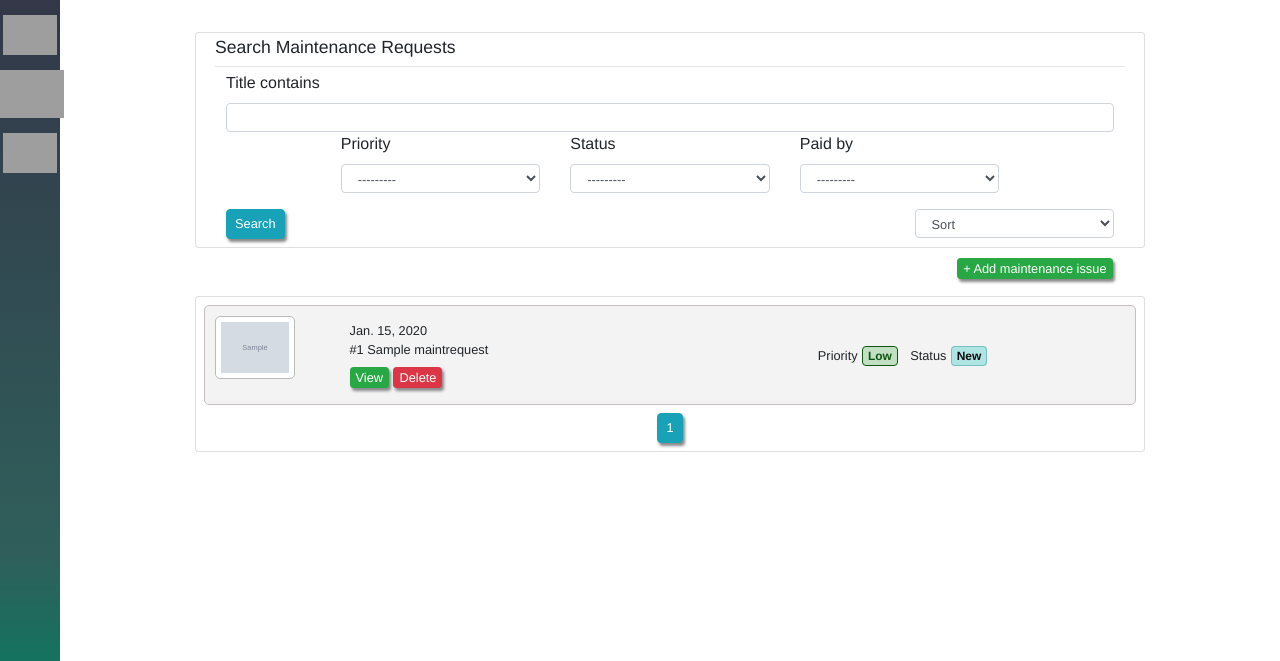
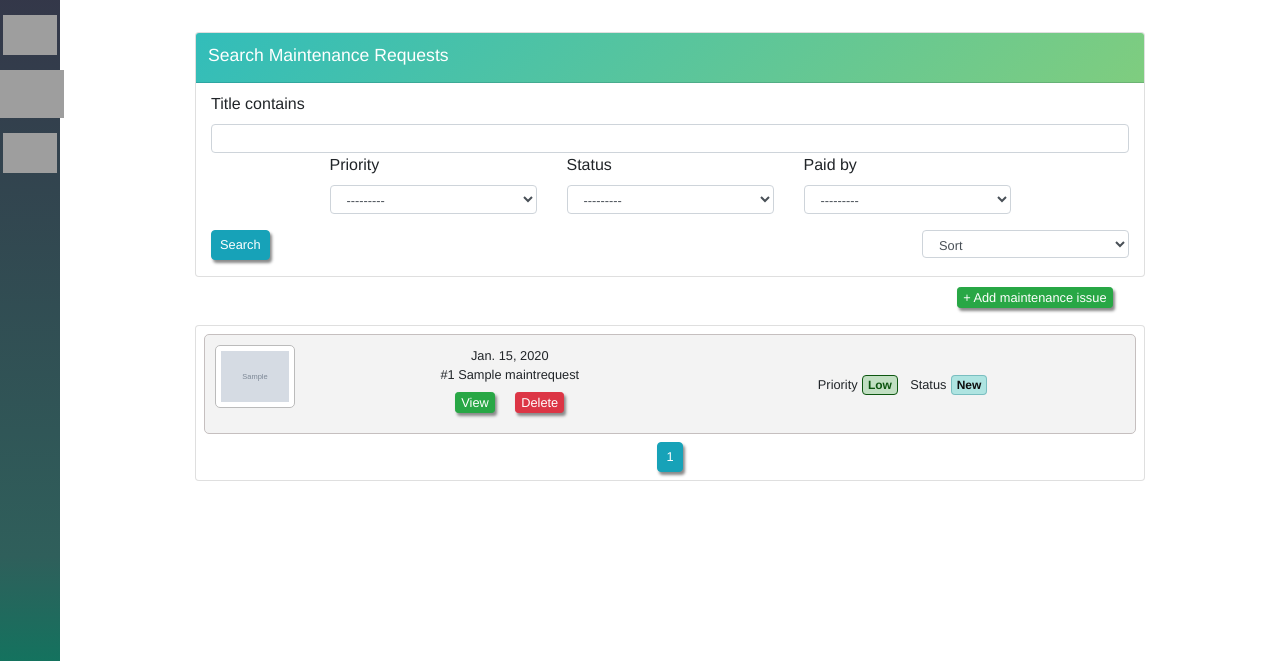
Before and after one commit to gitbush/tenant_share, a Django app: page /maintenance in a window 1280 px wide. Shown: the part 60-721 px from the top of the page. Run offline with Django 3.2, Linux system fonts and the light colour scheme; a user stored in the database is signed in; tables that the repository leaves empty hold one stand-in row (values such as "Sample post"); grey boxes marked "Sample" are stand-in pictures; some libraries are stand-ins or nearby versions; grey boxes are pictures that could not be loaded.

Commit message:
Fix paddings on maint_list items
UX/UI

```diff
--- a/maintenance/filters.py
+++ b/maintenance/filters.py
@@ -20,5 +20,5 @@ class MaintListFilter(django_filters.FilterSet):
         }
 
     def order_by(self, queryset, name, value):
-        expression = 'date_raised' if value == 'newest' else '-date_raised'
+        expression = '-date_raised' if value == 'newest' else 'date_raised'
         return queryset.order_by(expression)
--- a/maintenance/templates/maintenance/maint_list_item.html
+++ b/maintenance/templates/maintenance/maint_list_item.html
@@ -8,14 +8,16 @@
         <div id="home-maint-info">
             <p class="md-text m-0"><b>{{ request.date_raised.date }}</b></p>
             <p class="md-text m-0">#{{ request.id }}&nbsp;{{ request.title }}</p>
-            <a class="btn btn-sm btn-success mt-2" href="{% url 'maint-detail' id=request.id %}">View</a>
-            {% if request.user == userLandlord %}
-            <button id="delete-request-btn" class="btn btn-sm btn-danger mt-2 modal-open" data-maint-id="{{ request.id }}">Delete</button>
-            {% endif %}
+            <div>
+                <a class="btn btn-sm btn-success m-2" href="{% url 'maint-detail' id=request.id %}">View</a>
+                {% if request.user == userLandlord %}
+                <button id="delete-request-btn" class="btn btn-sm btn-danger m-2 modal-open" data-maint-id="{{ request.id }}">Delete</button>
+                {% endif %}
+            </div>
         </div>
         <div id="home-maint-status">
             <hr class="m-0 d-md-none">
-            <div>
+            <div class="p-2">
                 <div class="d-inline mr-1">
                     <p class="md-text d-inline">Priority</p>
                     <span id="priority-badge" class="badge priority-badge">{{ request.priority.title }}</span>
--- a/maintenance/templates/maintenance/maint_requests.html
+++ b/maintenance/templates/maintenance/maint_requests.html
@@ -8,7 +8,10 @@
         {% if request.user.profile.rental %}
         <div class="row justify-content-center">
             <div class="card col-11 mt-3 max-card">
+                <div class="row">
+                    <div class="col-12 card-header p-2">
                         <h3 class="md-heading m-1">Search Maintenance Requests</h3>
+                    </div>
                     <hr class="m-1">
                     <!-- maint request search form -->
                     <div class="col-12">
@@ -16,10 +19,9 @@
                             <div class="col-12">{{ maint_filter.form.title__icontains|as_crispy_field }}</div>
                             <div class="col-6 col-sm-3">{{ maint_filter.form.priority|as_crispy_field }}</div>
                             <div class="col-6 col-sm-3">{{ maint_filter.form.status|as_crispy_field }}</div>
-                        <!-- <div class="col-6 col-sm-3">{{ maint_filter.form.author|as_crispy_field }}</div> -->
                             <div class="col-6 col-sm-3">{{ maint_filter.form.paid_by|as_crispy_field }}</div>
                             <div class="col-12">
-                            <div class="row justify-content-between">
+                                <div class="row justify-content-between mb-2">
                                     <div class="col-6 mt-3">
                                         <button class="btn btn-md btn-info" type="submit">Search</button>
                                         {% if total > maint_filter.qs.count  %}
@@ -32,6 +34,7 @@
                                 </div>
                             </div>
                         </form>
+                    </div>
                 </div>
                 <!-- END: maint request search form -->
             </div>
--- a/maintenance/views.py
+++ b/maintenance/views.py
@@ -46,7 +46,7 @@ def MaintRequestList(request):
         user_rental = request.user.profile.rental
         maintenance_requests = user_rental.maintrequest_set.all()
         total = maintenance_requests.count()
-        maint_filter = MaintListFilter(request.GET, queryset=maintenance_requests)
+        maint_filter = MaintListFilter(request.GET, queryset=maintenance_requests.order_by('-date_raised'))
         paginator = Paginator(maint_filter.qs, 5)
         page = request.GET.get('page')
         requests = paginator.get_page(page)
--- a/static/css/main.css
+++ b/static/css/main.css
@@ -573,7 +573,7 @@ option {
   -ms-flex-item-align: center;
       -ms-grid-row-align: center;
       align-self: center;
-  text-align: left;
+  text-align: center;
 }
 
 @media screen and (min-width: 900px) {
--- a/static/scss/2_pages/_home.scss
+++ b/static/scss/2_pages/_home.scss
@@ -108,7 +108,7 @@
 #home-maint-info{
     grid-area: home-maint-info;
     align-self: center;
-    text-align: left;
+    text-align: center;
     @include all-desktop-devices{
         margin-left: 5px;
     }
```
Also changed, not shown: 1 other file. Lines whose indentation alone changed are shown as unchanged.
